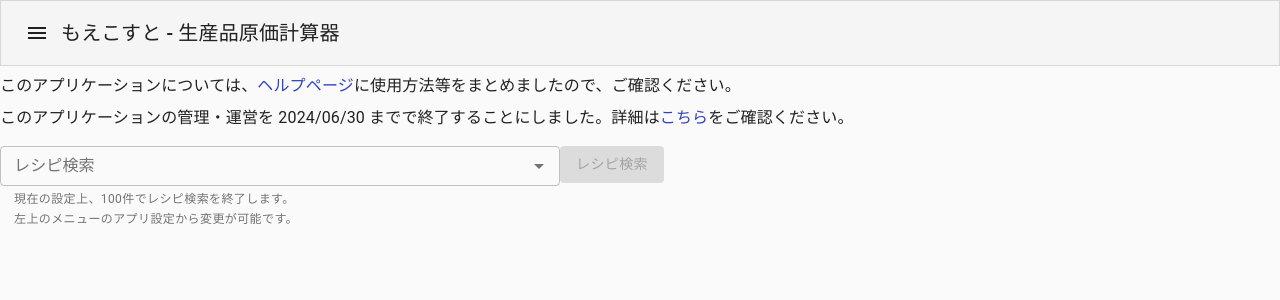
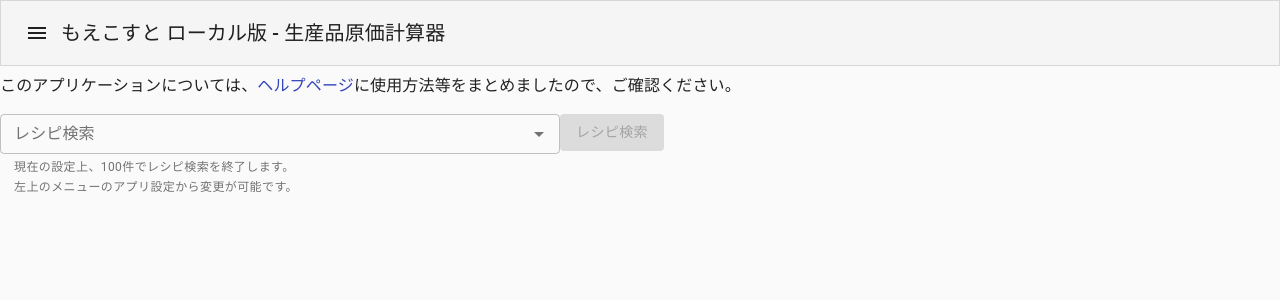
Before and after one commit to Helestia/moecost, a React (Create React App) app: page / in a window 1280 px wide. Shown: the top 300 px of the page. Built offline with nearby package versions, Linux system fonts and the light colour scheme.

Commit message:
スクリプト内　暫定修正

```diff
--- a/public/index.html
+++ b/public/index.html
@@ -11,7 +11,7 @@
     <!-- NoScript Messages-->
     <noscript>
       <div class="allContents">
-        <h1>もえこすと</h1>
+        <h1>もえこすと ローカル版</h1>
         <p>このツールは、オンラインゲーム「Master of Epic」の生産品作成支援用ツールです。</p>
         <p>このツールは、javascriptが利用できるブラウザを前提としているため、現在ご利用のブラウザ・設定では閲覧できません。</p>
         <p>javascriptを利用可能なブラウザで閲覧していただきますようお願いいたします。</p>
--- a/src/components/component/TopbarAndMenus/index.tsx
+++ b/src/components/component/TopbarAndMenus/index.tsx
@@ -36,7 +36,7 @@ const TopBar: React.FC<tTopBar> = (props) => {
                         <MenuIcon />
                     </Iconbutton>
                     <Typography variant="h6" component="h1" noWrap >
-                        もえこすと - 生産品原価計算器
+                        もえこすと ローカル版 - 生産品原価計算器
                     </Typography>
                 </Toolbar>
             </AppBar>
--- a/src/components/component/TopbarAndMenus/menuDrower/index.tsx
+++ b/src/components/component/TopbarAndMenus/menuDrower/index.tsx
@@ -15,7 +15,6 @@ import SettingIcon          from '@material-ui/icons/SettingsApplications';
 import LocalLibraryIcon     from '@material-ui/icons/LocalLibrary';
 import NewReleasesIcon      from '@material-ui/icons/NewReleases';
 import HelpIcon             from '@material-ui/icons/Help';
-import ForumIcon            from '@material-ui/icons/Forum';
 import StorageIcon          from '@material-ui/icons/Storage';
 
 
@@ -34,7 +33,6 @@ const MenuDrower:React.FC<tMenuDrower> = (props) => {
 
     const handleClose = () => props.closeMenu();
 
-    const handleReportsBords = () => window.open("http://moecost.bbs.fc2.com/","_blank");
     const handleHelps = () => window.open("./helps/", "_blank");
 
     return (
@@ -76,13 +74,6 @@ const MenuDrower:React.FC<tMenuDrower> = (props) => {
                 </ListItem>
                 <ListItem
                     button
-                    onClick={handleReportsBords}
-                >
-                    <ForumIcon />
-                    不具合報告・機能要望
-                </ListItem>
-                <ListItem
-                    button
                     onClick={hooksChangeLogDialog.handleOpen}
                 >
                     <NewReleasesIcon />
--- a/src/components/component/searchSection/renderRecipeFindBox.tsx
+++ b/src/components/component/searchSection/renderRecipeFindBox.tsx
@@ -76,12 +76,6 @@ const RenderRecipeFindBox:React.FC<tRenderRecipeFindBox> = (props) => {
                 marginBottom={1}
             >
                 <Typography>このアプリケーションについては、<Link href="./helps/" target="_blank">ヘルプページ</Link>に使用方法等をまとめましたので、ご確認ください。</Typography>
-            </Box>
-            <Box
-                marginTop={1}
-                marginBottom={1}
-            >
-                <Typography>このアプリケーションの管理・運営を 2024/06/30 までで終了することにしました。詳細は<Link href="./endService/" target="_blank">こちら</Link>をご確認ください。</Typography>
             </Box>
             <Box
                 className={classes.rootBox}
```
Also changed, not shown: 1 other file (tests, documents, lock files or other folders).
